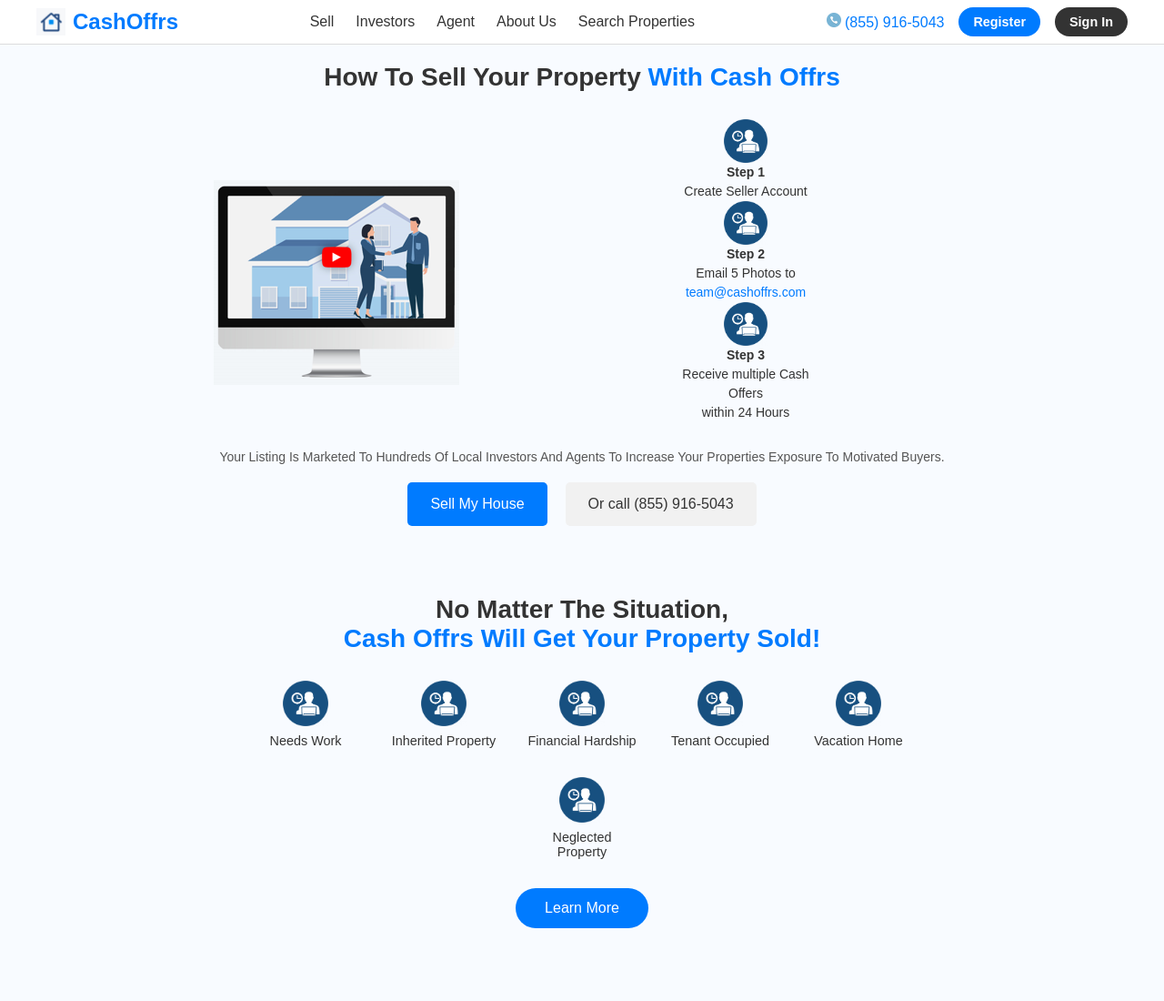
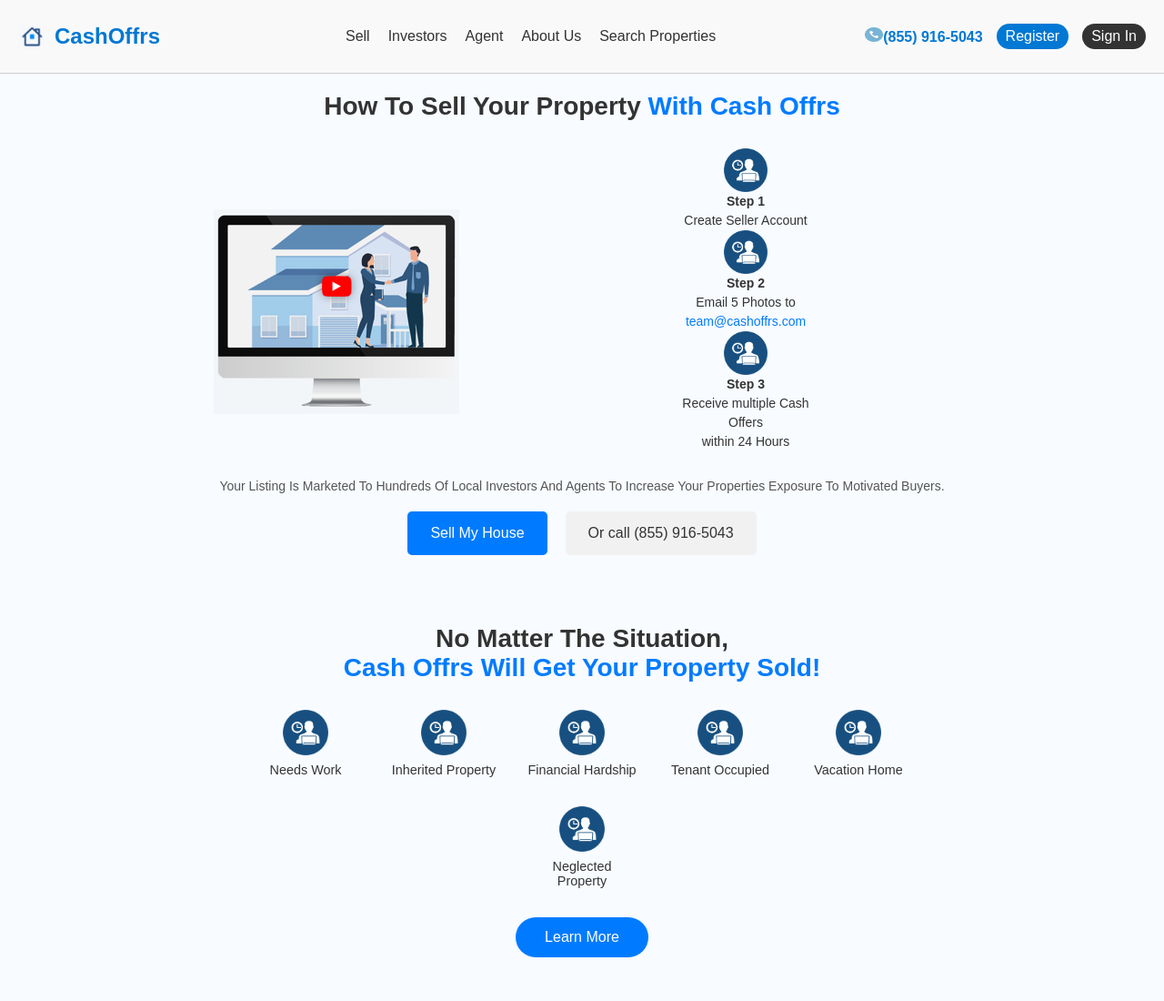
Before and after one commit to Jay-Kushwaha/AssignmentHTML, a plain HTML site: page index.html in a window 1280 px wide. Shown: the top 1100 px of the page at 91% size. Drawn offline with Linux system fonts and the light colour scheme.

Commit message:
humbergur manu

```diff
--- a/index.css
+++ b/index.css
@@ -5,132 +5,168 @@ body{
     color: #333;
 }
 
-
 .navbar {
-    background-color: #ffffff;
-    border-bottom: 1px solid #ddd;
-    padding: 0.5rem 1rem;
-  }
-
-  .container {
-    max-width: 1200px;
-    margin: 0 auto;
   display: flex;
+  justify-content: space-between;
   align-items: center;
-    justify-content: space-between;
+  padding: 10px 20px;
+  background-color: #f9f9f9;
+  border-bottom: 1px solid #ccc;
+  position: relative;
 }
 
 .logo {
   display: flex;
   align-items: center;
+  font-size: 1.5rem;
+  font-weight: bold;
+  color: #0078d4;
 }
 
-  .logo-img {
+.logo img {
+  width: 30px;
   height: 30px;
-    margin-right: 0.5rem;
-  }
-
-  .logo-text {
-    font-size: 1.5rem;
-    font-weight: bold;
-    color: #007bff;
+  margin-right: 10px;
 }
 
 .nav-links {
   display: flex;
-    gap: 1.5rem;
+  align-items: center;
+  gap: 20px;
+}
+
+.nav-links ul {
+  list-style: none;
+  display: flex;
+  gap: 20px;
+}
+
+.nav-links li {
+  padding: 5px 0;
 }
 
 .nav-links a {
   text-decoration: none;
+  color: #333;
   font-size: 1rem;
-    color: #333;
+  transition: color 0.3s ease;
 }
 
 .nav-links a:hover {
-    color: #007bff;
+  color: #0078d4;
 }
 
-  .actions {
+.cta {
   display: flex;
   align-items: center;
-    gap: 1rem;
+  gap: 15px;
 }
-  .actions img{
-    width: 1rem;
+.cta img{
+  width: 20px;
   height: 1rem;
-    align-items: center;
 }
-
 .phone {
   text-decoration: none;
-    color: #007bff;
-    font-size: 1rem;
-  }
-
-  .phone span {
-    margin-right: 0.5rem;
-  }
-
-  .btn {
-    padding: 0.5rem 1rem;
-    border-radius: 20px;
-    text-decoration: none;
-    font-size: 0.9rem;
-    text-align: center;
+  color: #0078d4;
   font-weight: bold;
 }
 
 .register {
-    background-color: #007bff;
+  padding: 5px 10px;
+  background-color: #0078d4;
   color: white;
+  text-decoration: none;
+  border-radius: 20px;
+  transition: background-color 0.3s ease;
 }
 
 .register:hover {
-    background-color: #0056b3;
+  background-color: #005fa3;
 }
 
-  .sign-in {
+.signin {
+  padding: 5px 10px;
   background-color: #333;
   color: white;
+  text-decoration: none;
+  border-radius: 20px;
+  transition: background-color 0.3s ease;
 }
 
-  .sign-in:hover {
-    background-color: #555;
+.signin:hover {
+  background-color: #000;
 }
 
-  /* media query */
-  @media (max-width: 768px) {
-    .container {
-      flex-wrap: wrap;
+.hamburger {
+  display: none;
+  flex-direction: column;
+  gap: 5px;
+  cursor: pointer;
+  position: relative;
+  z-index: 10;
 }
 
-    .nav-links {
+.hamburger span {
+  width: 25px;
+  height: 3px;
+  background-color: #333;
+  transition: transform 0.3s ease;
+}
+
+#menu-toggle {
   display: none;
 }
 
-    .actions {
-      justify-content: flex-end;
+#menu-toggle:checked + .hamburger + .nav-links {
+  display: flex;
+  flex-direction: column;
+  position: absolute;
+  top: 60px;
+  left: 0;
   width: 100%;
+  background-color: #f9f9f9;
+  padding: 10px 0;
+  border-top: 1px solid #ccc;
+  z-index: 9;
+}
+
+#menu-toggle:checked + .hamburger span:nth-child(1) {
+  transform: rotate(45deg) translate(5px, 5px);
+}
+
+#menu-toggle:checked + .hamburger span:nth-child(2) {
+  opacity: 0;
+}
+
+#menu-toggle:checked + .hamburger span:nth-child(3) {
+  transform: rotate(-45deg) translate(5px, -5px);
+}
+
+@media (max-width: 768px) {
+  .nav-links {
+    display: none;
+    flex-direction: column;
+  }
+
+  .cta {
+    display: none;
+  }
+
+  .hamburger {
+    display: flex;
+  }
+
+  .nav-links ul {
+    display: flex;
+    flex-direction: column;
+    gap: 15px;
+    padding: 0 20px;
+  }
+
+  .nav-links a {
+    color: #333;
   }
 }
-
-  @media (max-width: 480px) {
-    .logo-text {
-      font-size: 1.2rem;
-    }
-
-    .btn {
-      padding: 0.5rem;
-      font-size: 0.8rem;
-    }
-
-    .actions {
-      flex-direction: column;
-      gap: 0.5rem;
-    }
-  }
-
 /* end of header section */
 
 .second-section{
--- a/index.html
+++ b/index.html
@@ -7,25 +7,32 @@
         <link rel="stylesheet" href="index.css">
     </head>
     <body>
-        <header class="navbar">
-            <div class="container">
+      <header>
+        <div class="navbar">
           <div class="logo">
-                <img src="./assets/logo.png" alt="Logo" class="logo-img" />
-                <span class="logo-text">CashOffrs</span>
+            <img src="/assets/logo.png" alt="Logo" />
+            <span>CashOffrs</span>
           </div>
+          <input type="checkbox" id="menu-toggle" />
+          <label for="menu-toggle" class="hamburger">
+            <span></span>
+            <span></span>
+            <span></span>
+          </label>
           <nav class="nav-links">
-                <a href="#">Sell</a>
-                <a href="#">Investors</a>
-                <a href="#">Agent</a>
-                <a href="#">About Us</a>
-                <a href="#">Search Properties</a>
+            <ul>
+              <li><a href="#sell">Sell</a></li>
+              <li><a href="#investors">Investors</a></li>
+              <li><a href="#agent">Agent</a></li>
+              <li><a href="#about">About Us</a></li>
+              <li><a href="#search">Search Properties</a></li>
+            </ul>
           </nav>
-              <div class="actions">
-                <a href="8559165043" class="phone">
-                  <img src="./assets/phone.png" alt="phonelogo" /> (855) 916-5043
-                </a>
-                <a href="#" class="btn register">Register</a>
-                <a href="#" class="btn sign-in">Sign In</a>
+          <div class="cta">
+            <a href="tel:8559165043" class="phone">
+              <img src="assets/phone.png" alt="phonelogo">(855) 916-5043</a>
+            <a href="#register" class="register">Register</a>
+            <a href="#signin" class="signin">Sign In</a>
           </div>
         </div>
       </header>
```
Lines whose indentation alone changed are shown as unchanged.
